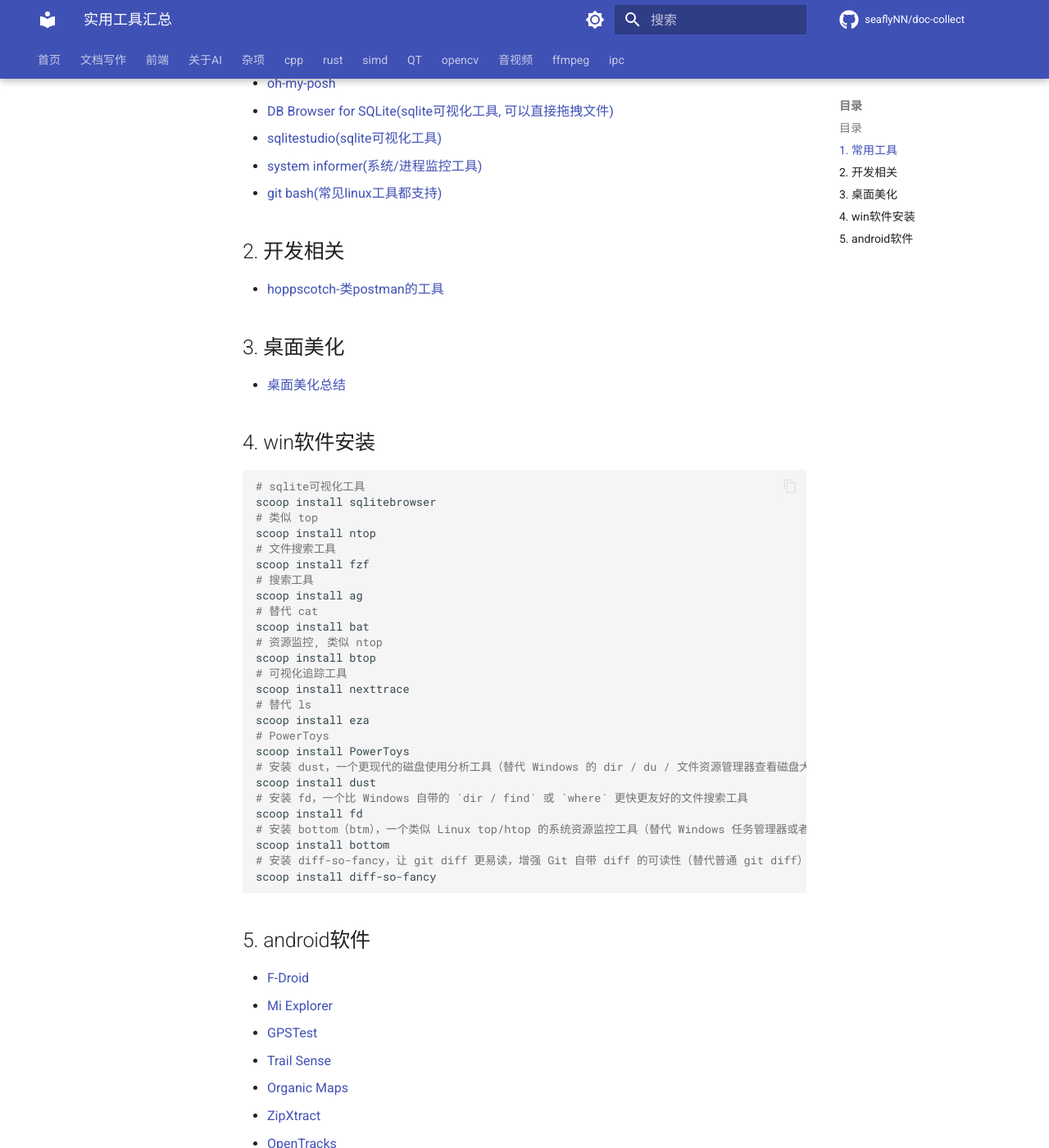
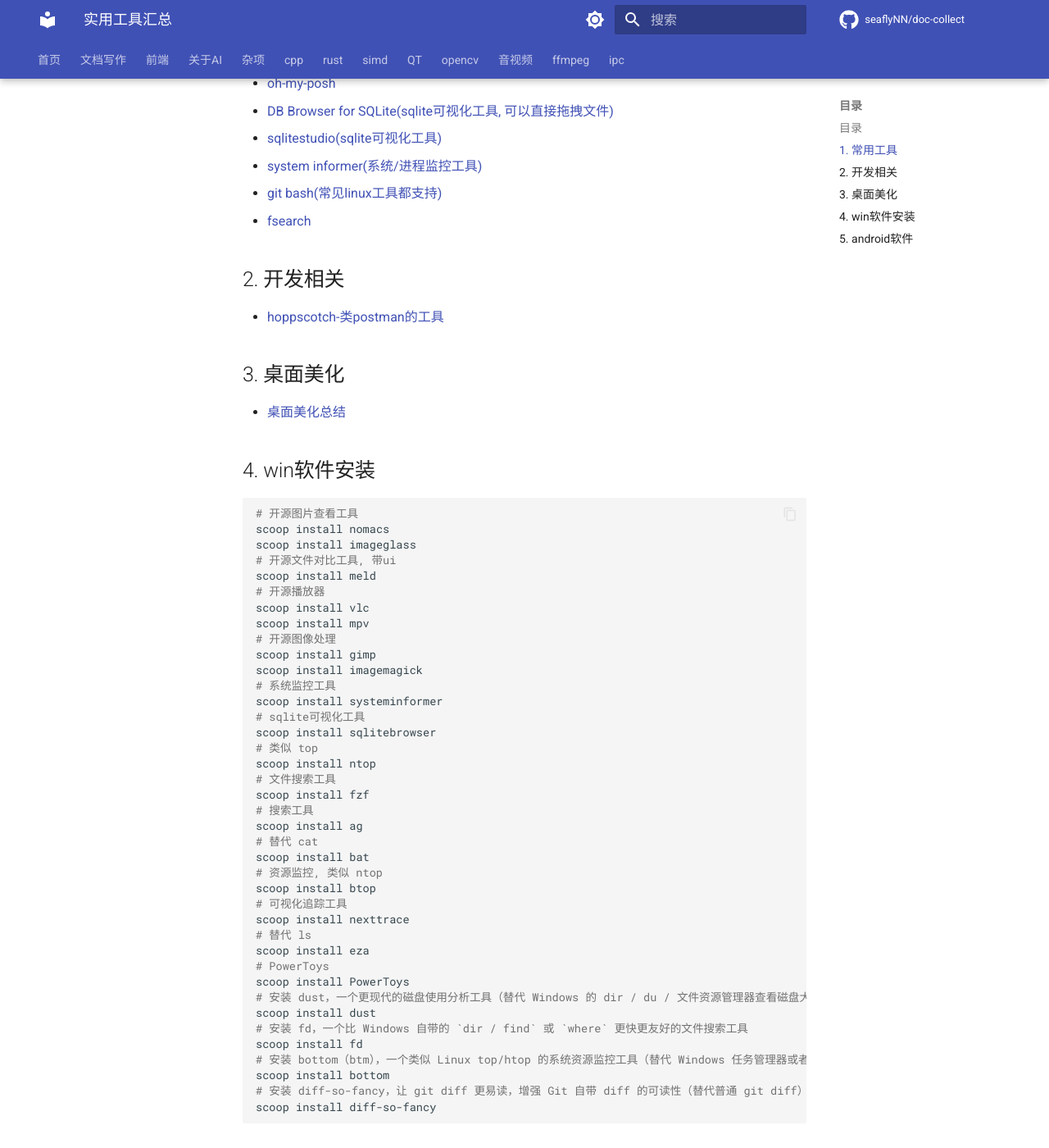
Before and after one commit to seaflyNN/doc-collect, an MkDocs documentation site: the page built from docs/杂项/实用工具汇总.md, in a window 1280 px wide and 1400 px high, scrolled down 978 px. Shown: the whole window at 82% size. Built offline with MkDocs 1.6.1 and Material for MkDocs 9.7.7, drawn with Linux system fonts in a browser that asks for light colours; comment, search, counter and statistics services are not loaded.

Commit message:
[feat] 增加fsearch工具链接及多个开源软件安装命令，丰富文档内容

````diff
--- a/docs/杂项/实用工具汇总.md
+++ b/docs/杂项/实用工具汇总.md
@@ -31,6 +31,7 @@
 + [sqlitestudio(sqlite可视化工具)](https://sqlitestudio.pl/)
 + [system informer(系统/进程监控工具)](https://systeminformer.sourceforge.io/)
 + [git bash(常见linux工具都支持)](https://git-scm.com/)
++ [fsearch](https://github.com/cboxdoerfer/fsearch)
 
 
 ## 2. 开发相关
@@ -42,6 +43,19 @@
 ## 4. win软件安装
 
 ```sh
+# 开源图片查看工具
+scoop install nomacs
+scoop install imageglass
+# 开源文件对比工具, 带ui
+scoop install meld
+# 开源播放器
+scoop install vlc
+scoop install mpv
+# 开源图像处理
+scoop install gimp
+scoop install imagemagick
+# 系统监控工具
+scoop install systeminformer
 # sqlite可视化工具
 scoop install sqlitebrowser
 # 类似 top
````
